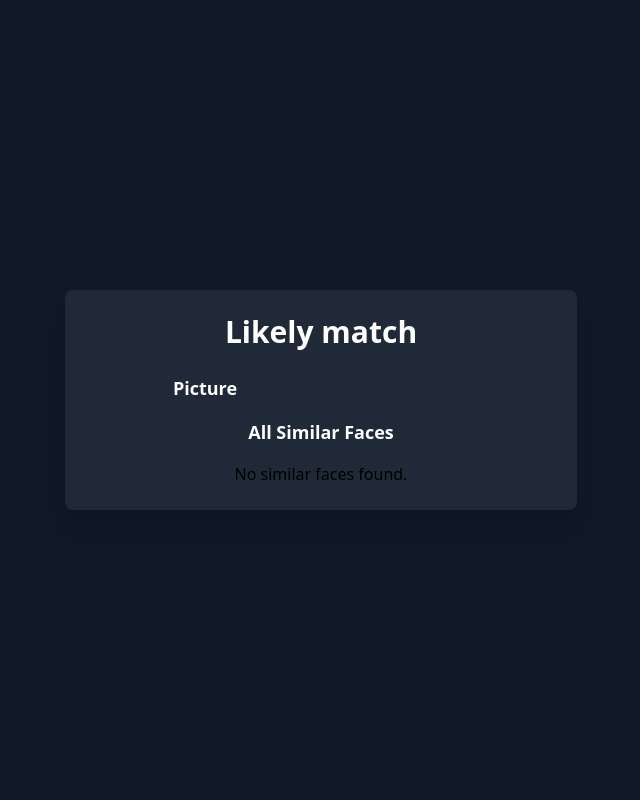
After one commit to GromNaN/symfony-celebrity-lookalike, a Symfony app: template templates/face/match.html.twig in a window 1280 px wide. The commit adds this page. Shown: the whole page, without its empty margins (319-959 px from the left). Run offline with Twig, Linux system fonts and the light colour scheme; the template is opened without the code that fills it, so the values that code supplies are empty; some libraries are stand-ins or nearby versions.

Commit message:
Add new match page to find the most likely match using AI

```diff
--- a/src/Document/Face.php
+++ b/src/Document/Face.php
@@ -65,4 +65,7 @@ class Face
 
     #[ODM\Field(type: 'date_immutable')]
     public ?\DateTimeImmutable $expiresAt = null;
+
+    #[ODM\ReferenceOne(targetDocument: self::class)]
+    public ?Face $mostSimilar = null;
 }
--- /dev/null
+++ b/templates/face/match.html.twig
@@ -0,0 +1,46 @@
+{% extends 'base.html.twig' %}
+
+{% block body %}
+<div class="flex justify-center items-center min-h-screen bg-gray-900">
+    <div class="w-[40%] bg-gray-800 rounded-lg shadow-xl p-6 text-center">
+        <h1 class="text-3xl font-bold text-white mb-6">Likely match</h1>
+
+        <div class="grid grid-cols-2 gap-6">
+            <!-- Original Face -->
+            <div class="text-center">
+                <h2 class="text-lg font-bold text-white mb-4">Picture</h2>
+                <img src="{{ path('face_picture', { id: face.id }) }}" alt="{{ face.name }}" class="w-full rounded-lg shadow-lg">
+            </div>
+
+            <!-- Most Similar Face -->
+            <div class="text-center">
+                <h2 class="text-lg font-bold text-white mb-4">{{ most_similar_face.name }}</h2>
+                <img src="{{ path('face_picture', { id: most_similar_face.id }) }}" alt="{{ most_similar_face.name }}" class="w-full rounded-lg shadow-lg">
+            </div>
+
+            <div class="text-center">
+                <p class="mt-4 text-white text-xl font-semibold">{{ face.description|nl2br }}</p>
+            </div>
+
+            <div class="text-center">
+                <p class="mt-4 text-white text-xl font-semibold">{{ most_similar_face.description|nl2br }}</p>
+            </div>
+        </div>
+
+        <div class="grid grid-flow-row auto-rows-max gap-4" style="grid-template-columns: repeat(auto-fit, minmax(100px, 1fr));">
+            <div class="mt-8">
+                <h2 class="text-lg text-white font-bold mb-4">All Similar Faces</h2>
+                <div class="flex flex-wrap justify-center gap-4">
+                    {% for similar in similar_faces %}
+                        <a href="{{ path('face_show', { id: similar.face.id }) }}">
+                            <img src="{{ path('face_picture', { id: similar.face.id }) }}" alt="{{ similar.face.name }}" title="{{ similar.face.name }} - {{ similar.score|format('%.5f') }}" class="w-16 h-16 rounded shadow">
+                        </a>
+                    {% else %}
+                        <p class="text-gray-500">No similar faces found.</p>
+                    {% endfor %}
+                </div>
+            </div>
+        </div>
+    </div>
+</div>
+{% endblock %}
```
Also changed, not shown: src/Controller/FaceController.php (+22 -0 lines), src/Service/OpenAI.php (+66 -2 lines), src/Service/PictureService.php (+21 -0 lines).
